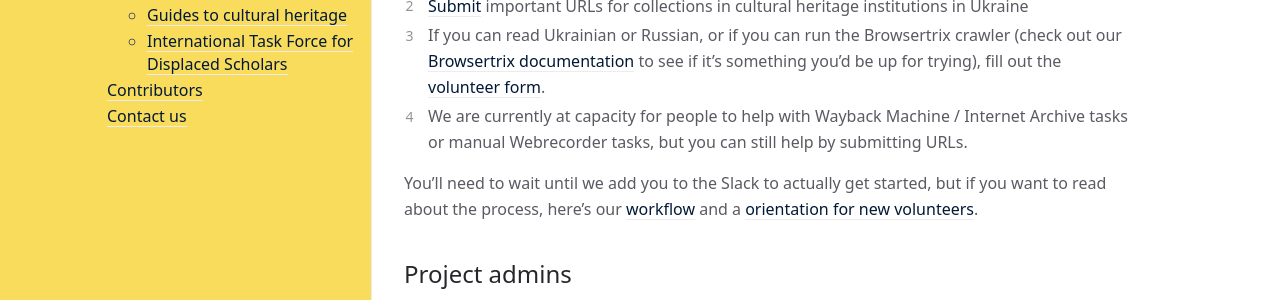
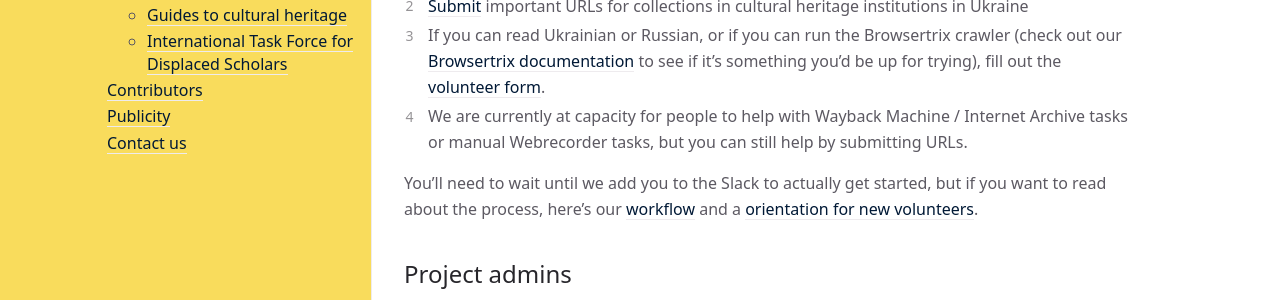
Before and after one commit to sucho-archiving/sucho-archiving.github.io, a Jekyll site: the page built from index.md, in a window 1280 px wide. Shown: the part 504-804 px from the top of the page. Built offline with Jekyll 4.4.1, drawn with Linux system fonts in a browser that asks for light colours.

Commit message:
added publicity to menu

```diff
--- a/_includes/nav.html
+++ b/_includes/nav.html
@@ -28,5 +28,6 @@
 		</ul>
 	</li>
 	<li><a href="/contributors">Contributors</a></li>
+	<li><a href="/publicity">Publicity</a></li>
 	<li><a href="/contact">Contact us</a></li>
 </ul>
```
